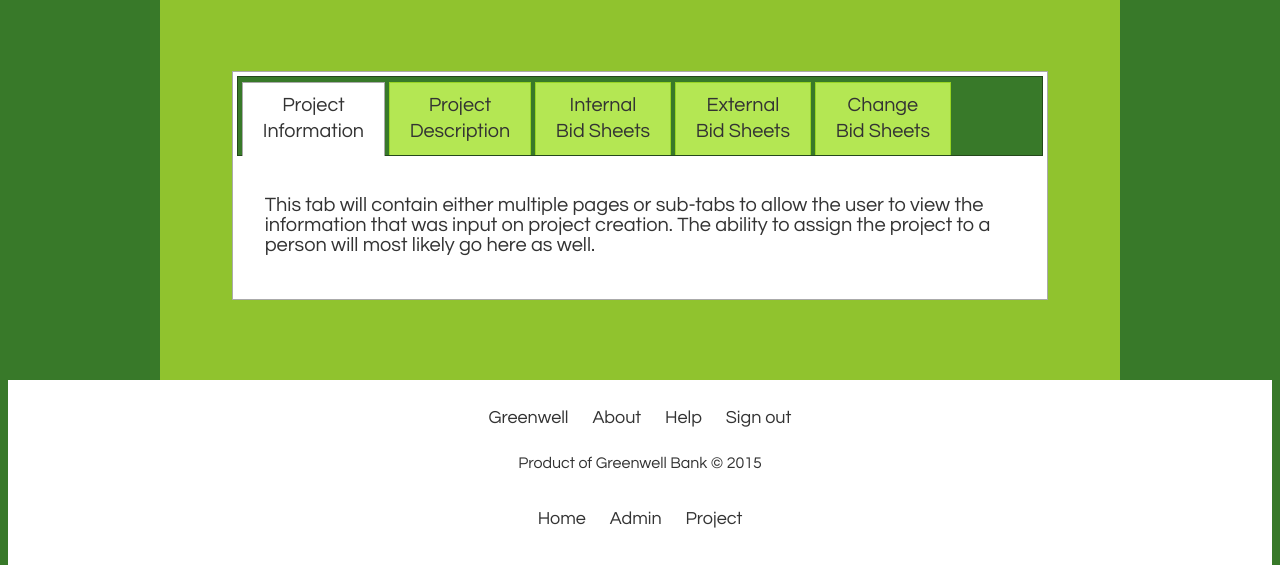
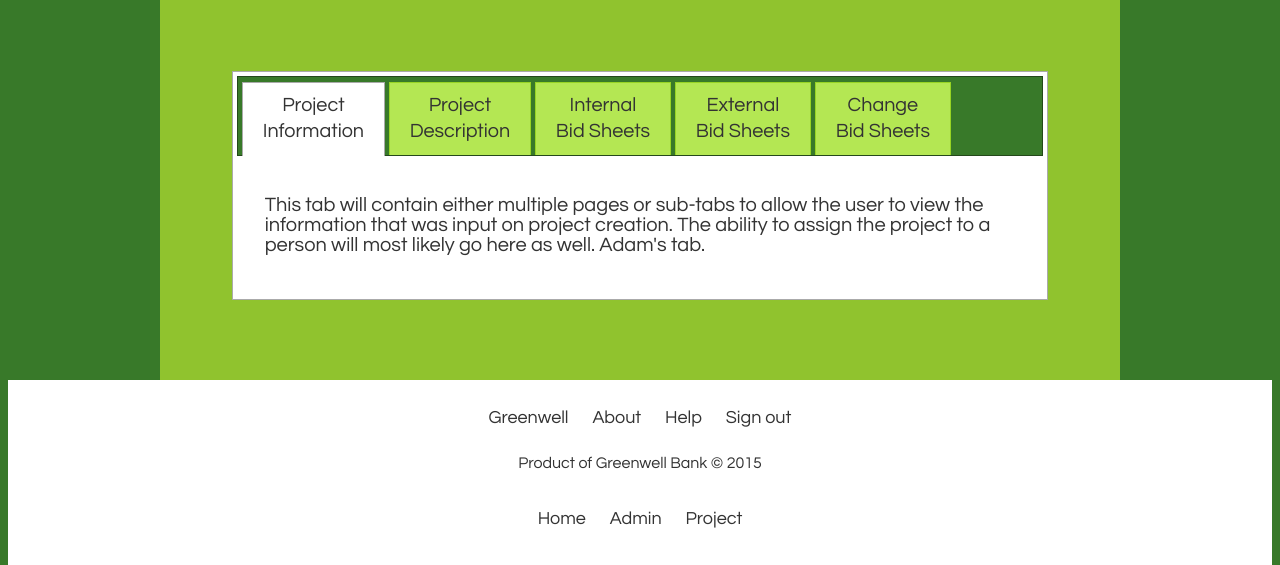
Before and after one commit to teamgreen/bidwell, a PHP site: page /project.php in a window 1280 px wide. Shown: the part 209-774 px from the top of the page. Run offline with PHP 8.4, Linux system fonts and the light colour scheme; data that the repository does not hold is empty; some libraries are stand-ins or nearby versions; some web fonts are replaced.

Commit message:
Changed text for tab 1
Just added Adam's tab to the text

```diff
--- a/webdev/project.php
+++ b/webdev/project.php
@@ -74,7 +74,7 @@
 					<?php
 					//require_once 'includes/project-tab1.inc.php';
 					?>
-					<p class="project-info">This tab will contain either multiple pages or sub-tabs to allow the user to view the information that was input on project creation.  The ability to assign the project to a person will most likely go here as well.</p>
+					<p class="project-info">This tab will contain either multiple pages or sub-tabs to allow the user to view the information that was input on project creation.  The ability to assign the project to a person will most likely go here as well.  Adam's tab.</p>
 				</div>
 
 				<div id="tab2">
```
